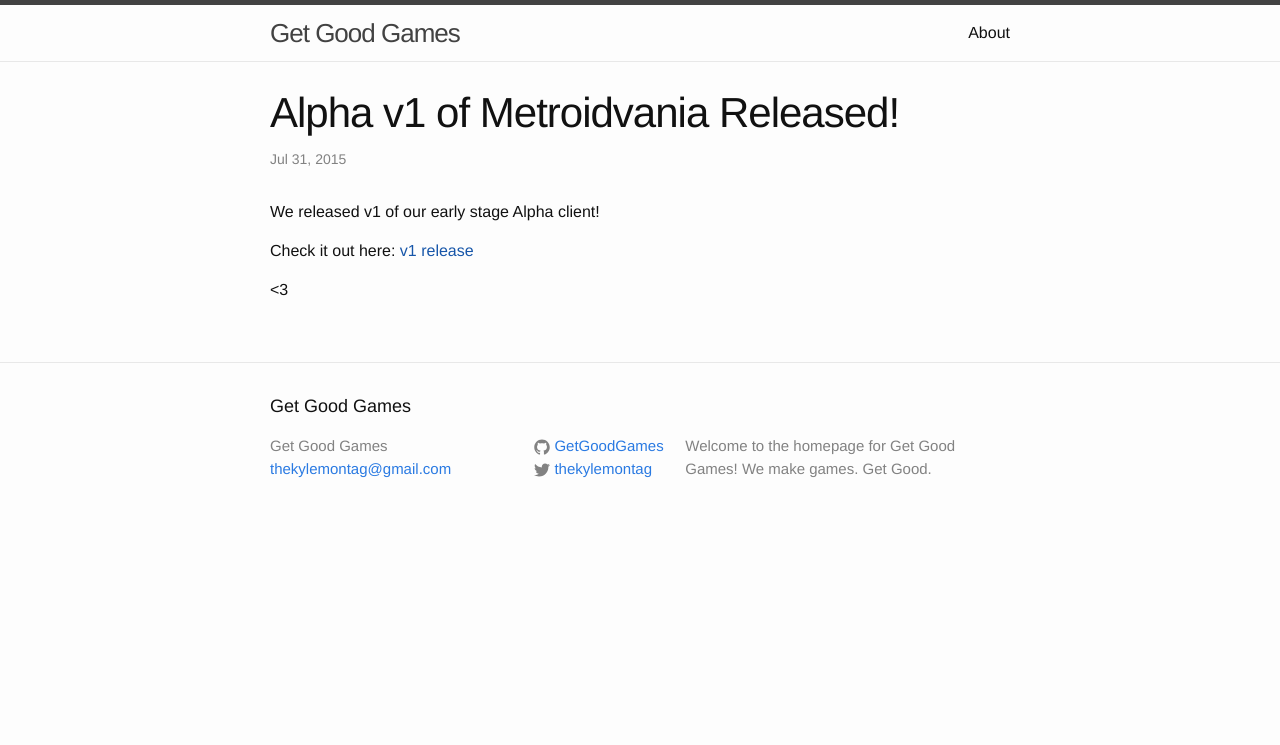
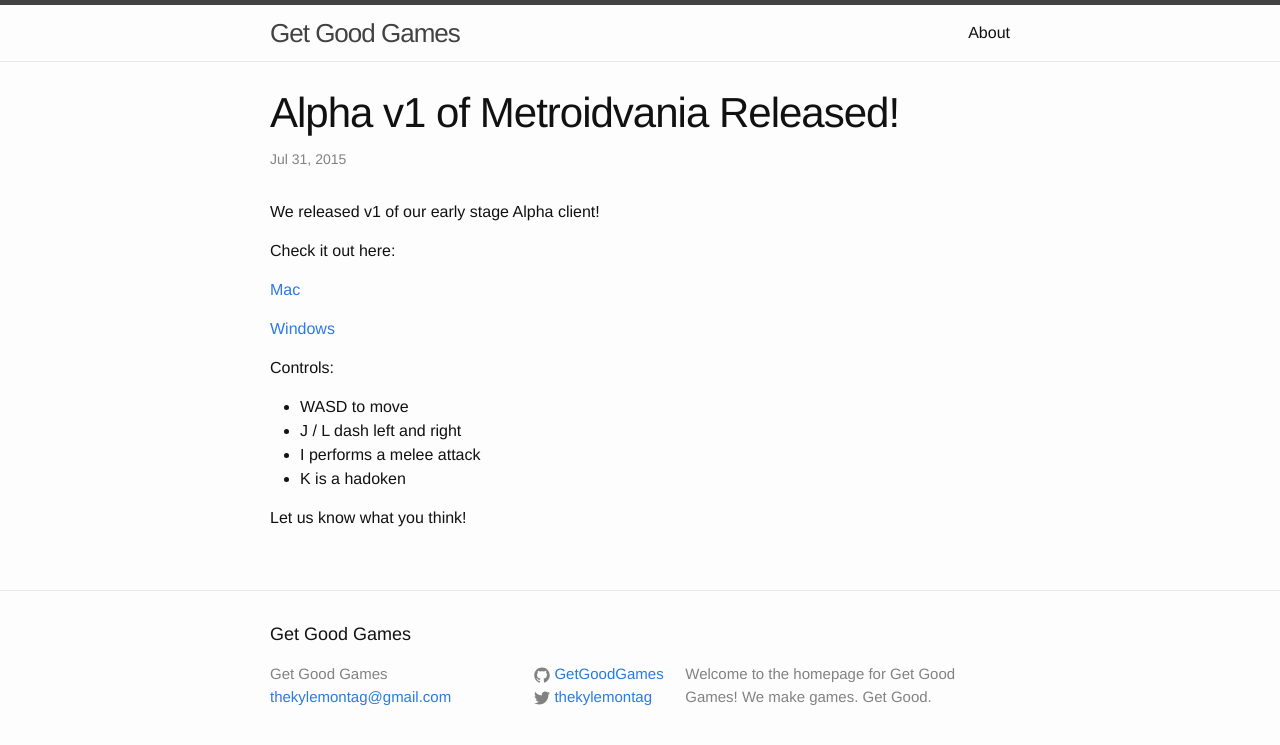
Before and after one commit to GetGoodGames/GetGoodGames.github.io, a Jekyll site: the page built from _posts/2015-07-31-metroidvania-alpha-v1-released.markdown, in a window 1280 px wide. Shown: the top 745 px of the page. Built offline with Jekyll 4.4.1, drawn with Linux system fonts in a browser that asks for light colours.

Commit message:
update release post, add small little about page

```diff
--- a/_posts/2015-07-31-metroidvania-alpha-v1-released.markdown
+++ b/_posts/2015-07-31-metroidvania-alpha-v1-released.markdown
@@ -7,6 +7,17 @@ categories: metroidvania alpha release
 
 We released v1 of our early stage Alpha client!
 
-Check it out here: [v1 release]()
+Check it out here:
 
-<3
+[Mac](/releases/metroidvania.v1.0.0.mac.zip)
+
+[Windows](/releases/metroidvania.v1.0.0.windows.zip)
+
+Controls:
+
+* WASD to move
+* J / L dash left and right
+* I performs a melee attack
+* K is a hadoken
+
+Let us know what you think!
```
Also changed, not shown: about.md (+9 -3 lines), 2 other files.
